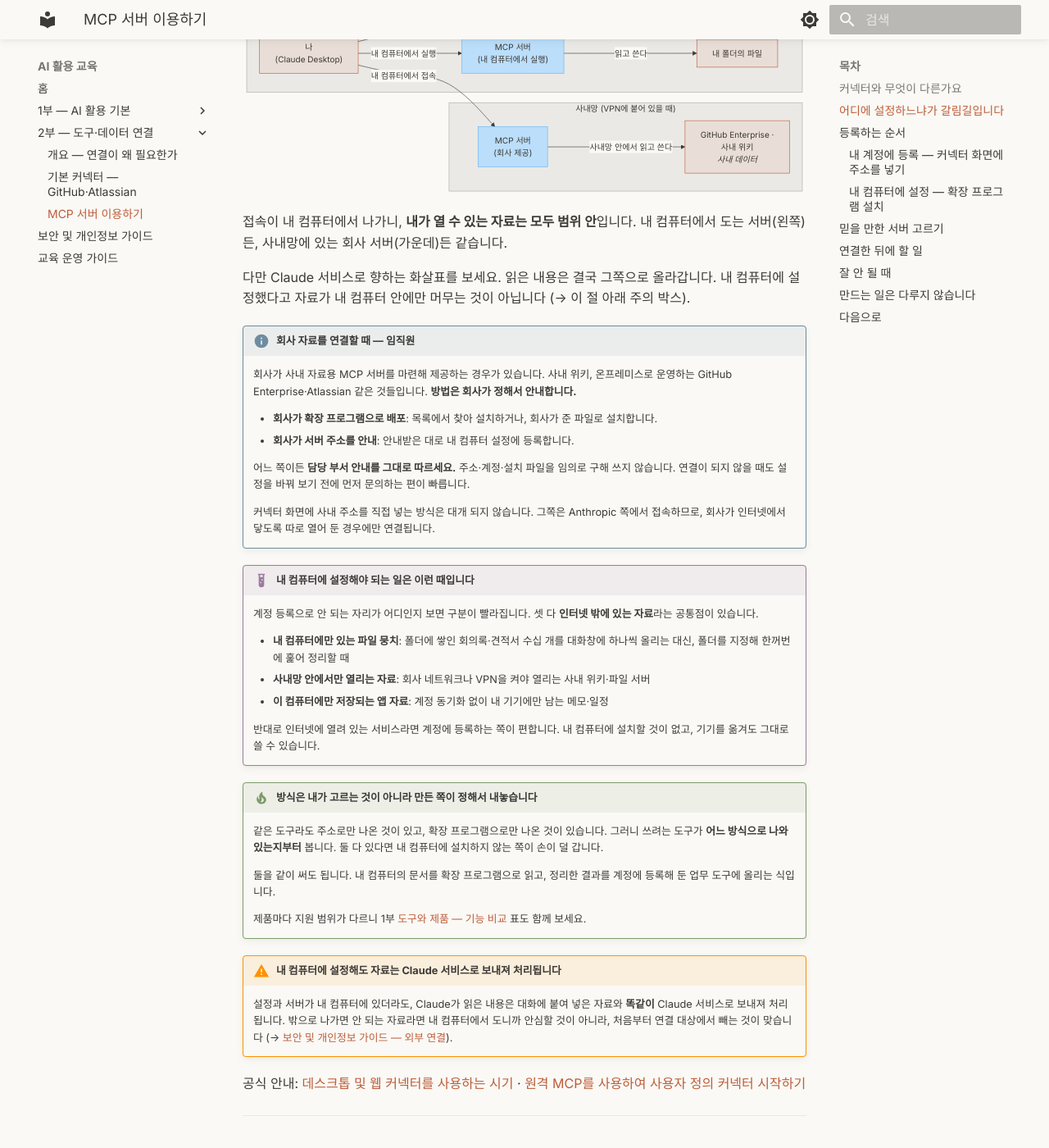
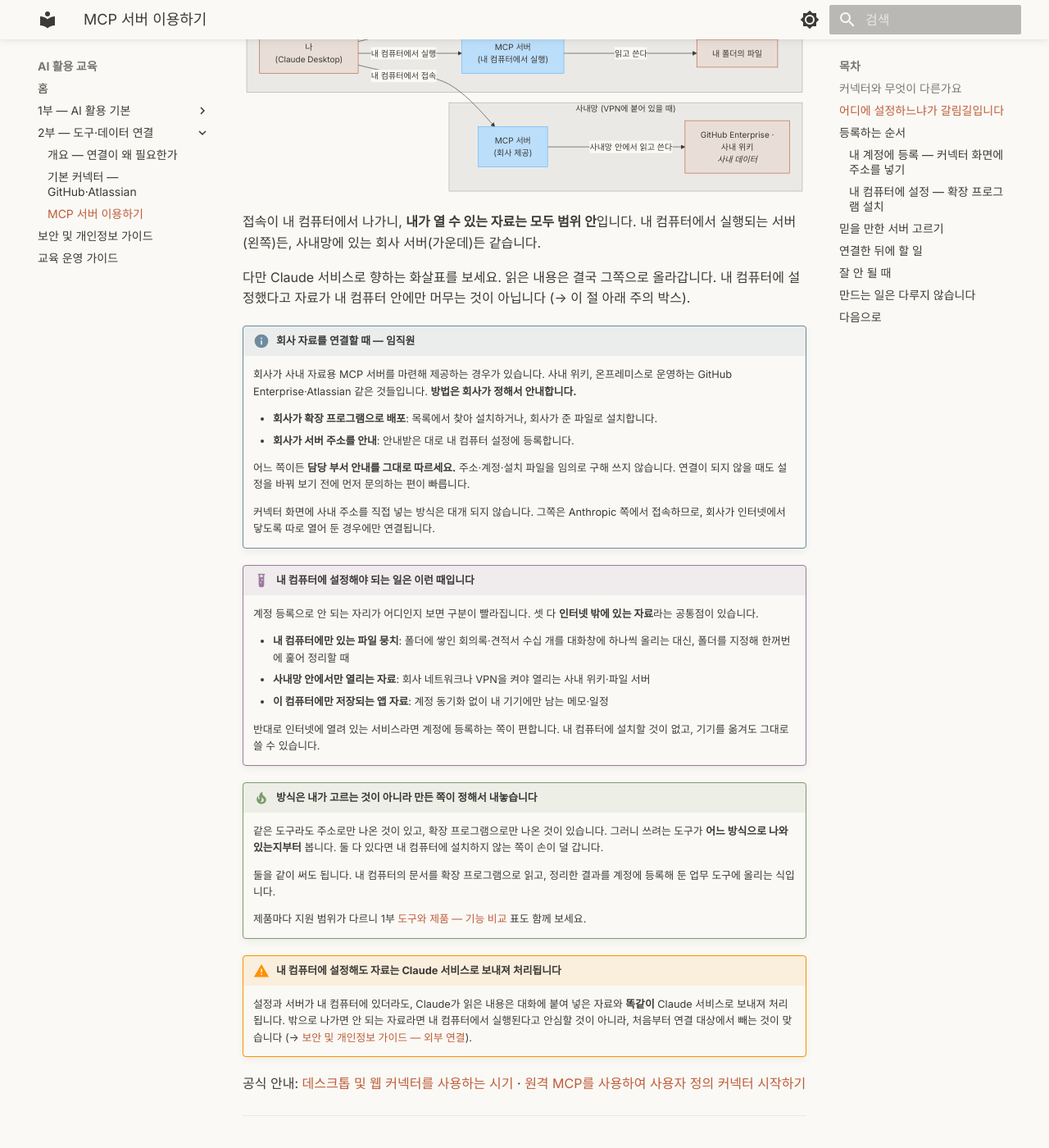
Before and after one commit to scroogy-dev/ai-onboarding, an MkDocs documentation site: the page built from docs/connect/mcp-servers.md, in a window 1280 px wide and 1400 px high, scrolled down 2629 px. Shown: the whole window at 82% size. Built offline with MkDocs 1.6.1 and Material for MkDocs 9.7.7, drawn with Linux system fonts in a browser that asks for light colours; some of the changed text lies outside the part shown.

Commit message:
docs: 서버 서술의 구어체 '돌다' 계열을 실행·위치 표현으로 전수 교체 (#49)

````diff
--- a/docs/connect/mcp-servers.md
+++ b/docs/connect/mcp-servers.md
@@ -60,9 +60,9 @@
 </div>
 
 !!! info "내 컴퓨터에 설정한다고 서버까지 내 컴퓨터에 있는 것은 아닙니다"
-    가장 헷갈리는 지점입니다. **설정을 두는 자리**와 **서버가 도는 자리**는 별개입니다.
+    가장 헷갈리는 지점입니다. **설정을 두는 자리**와 **서버가 실행되는 자리**는 별개입니다.
 
-    - **설정도 내 컴퓨터, 서버도 내 컴퓨터**: 파일 정리 도구처럼 프로그램이 통째로 내 기기에서 도는 경우
+    - **설정도 내 컴퓨터, 서버도 내 컴퓨터**: 파일 정리 도구처럼 프로그램이 통째로 내 기기에서 실행되는 경우
     - **설정은 내 컴퓨터, 서버는 다른 곳의 주소**: 설정만 내 기기에 두고, 접속은 내 컴퓨터에서 그 주소로 나갑니다
 
     두 번째가 **회사 사내망 MCP 서버**를 쓰는 방식입니다. 접속이 내 컴퓨터에서 나가니, VPN이 붙어 있으면 사내 주소에 닿습니다.
@@ -121,7 +121,7 @@
     style MS2 fill:#bbdefb,stroke:#64b5f6
 ```
 
-접속이 내 컴퓨터에서 나가니, **내가 열 수 있는 자료는 모두 범위 안**입니다. 내 컴퓨터에서 도는 서버(왼쪽)든, 사내망에 있는 회사 서버(가운데)든 같습니다.
+접속이 내 컴퓨터에서 나가니, **내가 열 수 있는 자료는 모두 범위 안**입니다. 내 컴퓨터에서 실행되는 서버(왼쪽)든, 사내망에 있는 회사 서버(가운데)든 같습니다.
 
 다만 Claude 서비스로 향하는 화살표를 보세요. 읽은 내용은 결국 그쪽으로 올라갑니다. 내 컴퓨터에 설정했다고 자료가 내 컴퓨터 안에만 머무는 것이 아닙니다 (→ 이 절 아래 주의 박스).
 
@@ -152,7 +152,7 @@
     제품마다 지원 범위가 다르니 1부 [도구와 제품 — 기능 비교](../intro.md#claude-comparison) 표도 함께 보세요.
 
 !!! warning "내 컴퓨터에 설정해도 자료는 Claude 서비스로 보내져 처리됩니다"
-    설정과 서버가 내 컴퓨터에 있더라도, Claude가 읽은 내용은 대화에 붙여 넣은 자료와 **똑같이** Claude 서비스로 보내져 처리됩니다. 밖으로 나가면 안 되는 자료라면 내 컴퓨터에서 도니까 안심할 것이 아니라, 처음부터 연결 대상에서 빼는 것이 맞습니다 (→ [보안 및 개인정보 가이드 — 외부 연결](../security-guide.md#external-connection)).
+    설정과 서버가 내 컴퓨터에 있더라도, Claude가 읽은 내용은 대화에 붙여 넣은 자료와 **똑같이** Claude 서비스로 보내져 처리됩니다. 밖으로 나가면 안 되는 자료라면 내 컴퓨터에서 실행된다고 안심할 것이 아니라, 처음부터 연결 대상에서 빼는 것이 맞습니다 (→ [보안 및 개인정보 가이드 — 외부 연결](../security-guide.md#external-connection)).
 
 공식 안내: [데스크톱 및 웹 커넥터를 사용하는 시기](https://support.claude.com/ko/articles/11725091) · [원격 MCP를 사용하여 사용자 정의 커넥터 시작하기](https://support.claude.com/ko/articles/11175166)
 
````
Also changed, not shown: other parts of docs/connect/mcp-servers.md (+1 -1 lines), .ai/40_domain/glossary.md (+1 -1 lines), .ai/50_adr/active/adr-0010-part2-connection-scope-expansion.md (+1 -1 lines), docs/intro.md (+2 -2 lines).
